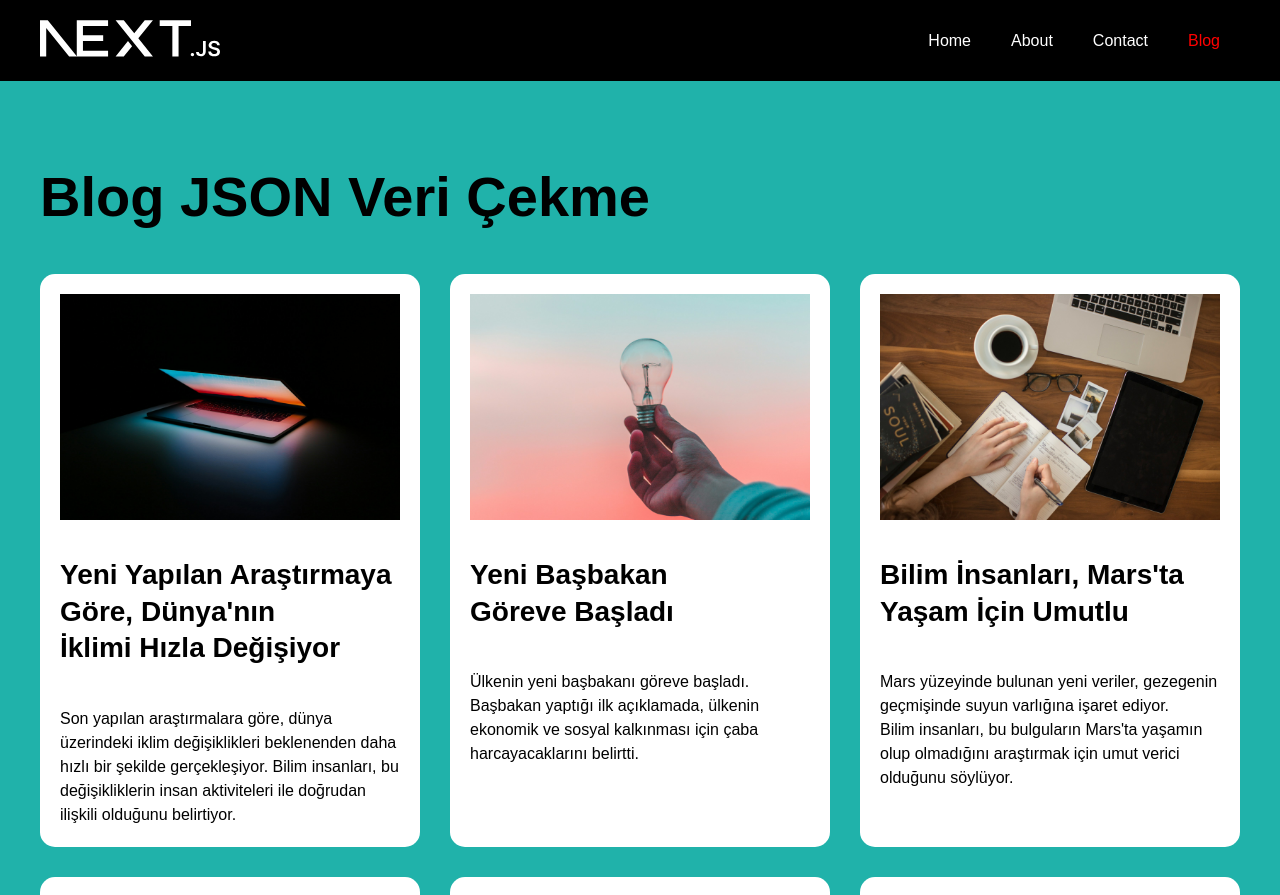
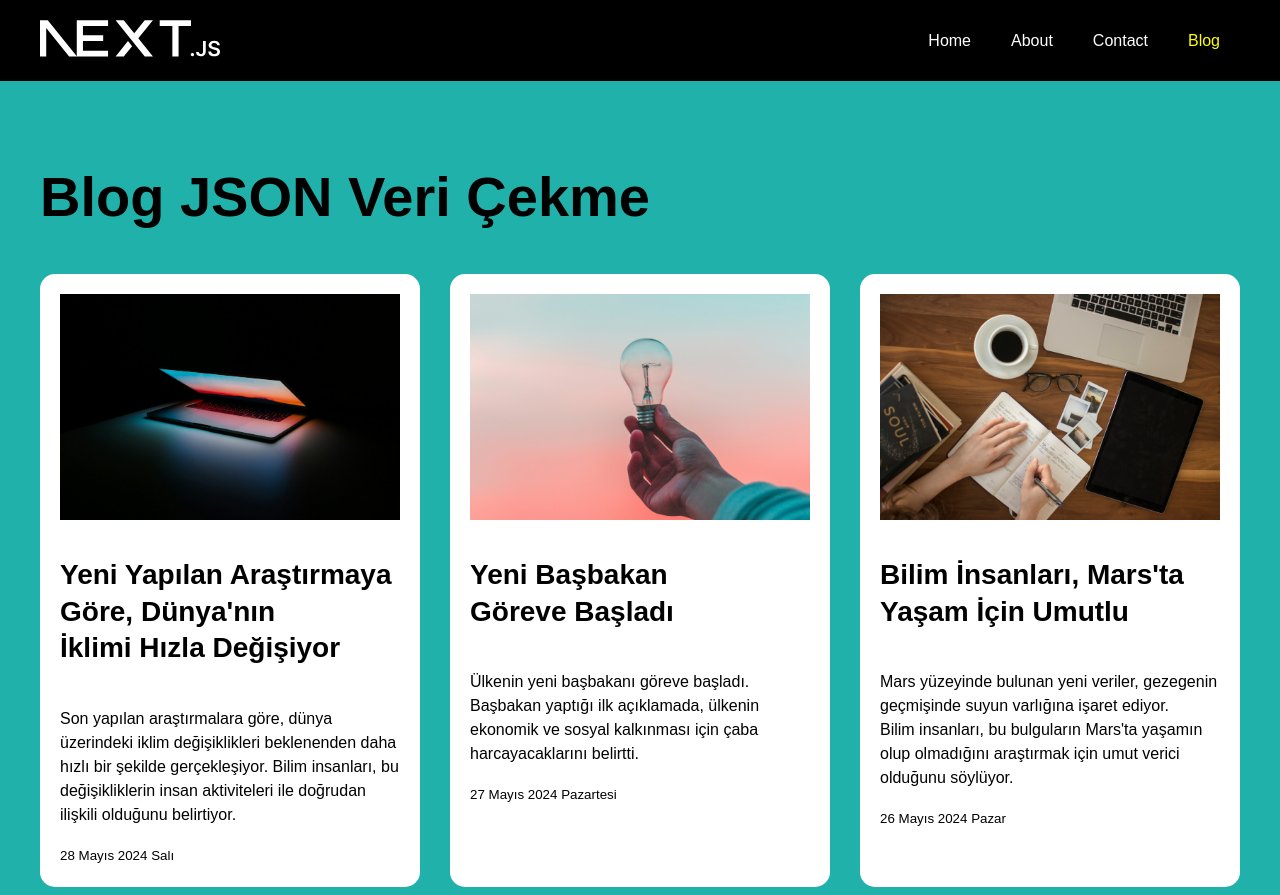
Before and after one commit to turgaykurt/next-1, a Next.js app: page /blog in a window 1280 px wide. Shown: the top 895 px of the page. Built offline with nearby package versions, Linux system fonts and the light colour scheme.

Commit message:
Fix component naming conflict

```diff
--- a/src/components/BlogList.tsx
+++ b/src/components/BlogList.tsx
@@ -3,6 +3,17 @@ import Image from "next/image";
 import blogPosts from "../data/blogPosts.json";
 
 const BlogList = () => {
+    // Tarih formatlama fonksiyonu
+    const formatDate = (dateString: string) => {
+        const date = new Date(dateString);
+        return new Intl.DateTimeFormat("tr-TR", {
+            day: "numeric",
+            month: "long",
+            year: "numeric",
+            weekday: "long",
+        }).format(date);
+    };
+
     return (
         <div className="blog">
             <div className="kapsayici">
@@ -19,6 +30,7 @@ const BlogList = () => {
                                 />
                                 <h3>{post.title}</h3>
                                 <p>{post.content}</p>
+                                <small>{formatDate(post.date)}</small>
                             </Link>
                         </li>
                     ))}
--- a/src/styles/globals.css
+++ b/src/styles/globals.css
@@ -192,7 +192,7 @@ a:link {
 }
 
 .nav .menu a.active {
-    color: #f00; /* Aktif sayfa rengi */
+    color: yellow; /* Aktif sayfa rengi */
 }
 
 .homecontent {
```
Also changed, not shown: src/components/HomeBlog.tsx (added, +37 -0 lines).
